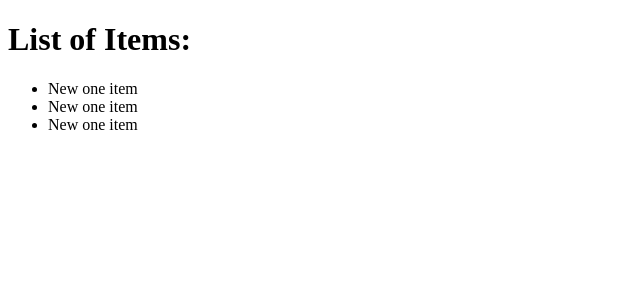
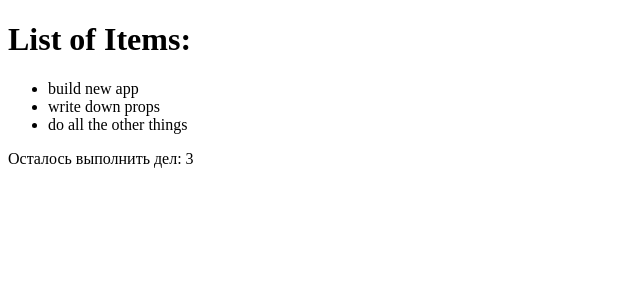
Before and after one commit to WebHeroSchool/react_lara, a React (Create React App) app: page / in a window 1280 px wide. Shown: the top 300 px of the page, without its empty margins (0-640 px from the left). Built offline with nearby package versions, Linux system fonts and the light colour scheme.

Commit message:
react struprops added

```diff
--- a/src/components/App/App.js
+++ b/src/components/App/App.js
@@ -1,9 +1,13 @@
 import React from 'react';
 import ItemList from '../ItemList/ItemList';
+import Footer from '../Footer/Footer';
 
+
+const toDoItem = 'build new app';
 const App = () => (<div>
 	<h1> List of Items:</h1>
-	<ItemList />
+	<ItemList toDoItem = {toDoItem} />
+	<Footer count= { 3 } />
 </div>);
 
 export default App;
--- /dev/null
+++ b/src/components/Footer/Footer.js
@@ -0,0 +1,6 @@
+import React from 'react';
+
+
+const Footer = ({ count }) => (<div> Осталось выполнить дел: { count } </div>);
+
+	export default Footer;
--- a/src/components/Item/Item.js
+++ b/src/components/Item/Item.js
@@ -1,8 +1,6 @@
 import React from 'react';
 
 
-const Item = () => (<span>
-New one item
-</span> );
+const Item = ({ toDoItem }) => (<span> { toDoItem } </span> );
 
 export default Item;
--- a/src/components/ItemList/ItemList.js
+++ b/src/components/ItemList/ItemList.js
@@ -2,10 +2,10 @@ import React from 'react';
 import Item from '../Item/Item';
 
 
-const ItemList = () => (<ul>
-	<li> <Item /> </li>
-	<li> <Item /> </li>
-	<li> <Item /> </li>
+const ItemList = ({ toDoItem }) => (<ul>
+	<li> <Item toDoItem = {toDoItem} /> </li>
+	<li> <Item toDoItem = {'write down props'} /> </li>
+	<li> <Item toDoItem = {'do all the other things'} /> </li>
 </ul>);
 
 export default ItemList;
```
